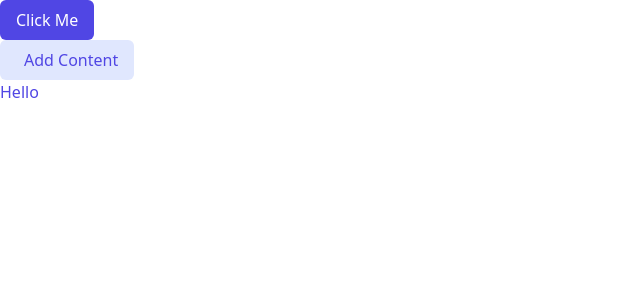
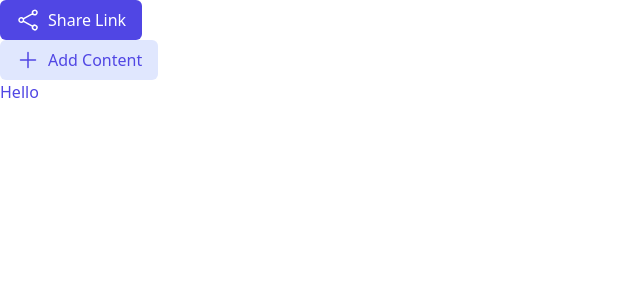
Before and after one commit to Mehtaab11/Brainly-Fe, a React (Vite) app: page / in a window 1280 px wide. Shown: the top 300 px of the page, without its empty margins (0-640 px from the left). Built offline with nearby package versions, Linux system fonts and the light colour scheme.

Commit message:
ShareIcon

```diff
--- a/src/App.tsx
+++ b/src/App.tsx
@@ -1,12 +1,19 @@
 import Button from "./components/ui/Button";
 import PlusIcon from "./icons/PlusIcon";
+import ShareIcon from "./icons/ShareIcon";
 
 function App() {
   return (
     <>
-      <Button size="md" variant="primary" text="Click Me" onClick={() => {}} />{" "}
       <Button
-        startIcon={<PlusIcon size={6} />}
+        startIcon={<ShareIcon size={"md"} />}
+        size="md"
+        variant="primary"
+        text="Share Link"
+        onClick={() => {}}
+      />{" "}
+      <Button
+        startIcon={<PlusIcon size={"md"} />}
         size="md"
         variant="secondary"
         text="Add Content"
--- /dev/null
+++ b/src/icons/ShareIcon.tsx
@@ -0,0 +1,22 @@
+import { IconSizeVariant, type IconProps } from "./Index";
+
+const ShareIcon = (props: IconProps) => {
+  return (
+    <svg
+      xmlns="http://www.w3.org/2000/svg"
+      fill="none"
+      viewBox="0 0 24 24"
+      stroke-width="1.5"
+      stroke="currentColor"
+      className={IconSizeVariant[props.size]}
+    >
+      <path
+        stroke-linecap="round"
+        stroke-linejoin="round"
+        d="M7.217 10.907a2.25 2.25 0 1 0 0 2.186m0-2.186c.18.324.283.696.283 1.093s-.103.77-.283 1.093m0-2.186 9.566-5.314m-9.566 7.5 9.566 5.314m0 0a2.25 2.25 0 1 0 3.935 2.186 2.25 2.25 0 0 0-3.935-2.186Zm0-12.814a2.25 2.25 0 1 0 3.933-2.185 2.25 2.25 0 0 0-3.933 2.185Z"
+      />
+    </svg>
+  );
+};
+
+export default ShareIcon;
```
